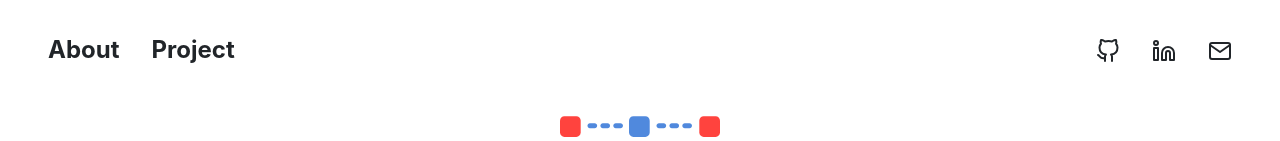
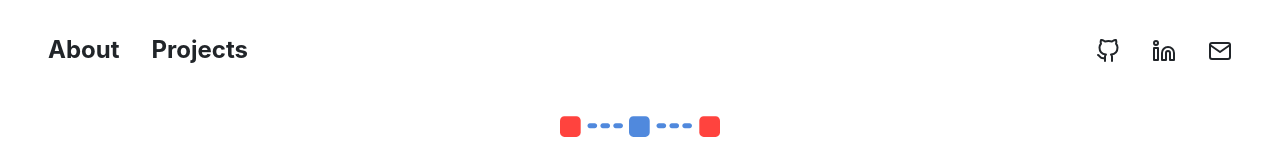
Before and after one commit to FarrarE/portfolio-spa, a React (Create React App) app: page / in a window 1280 px wide. Shown: the top 141 px of the page. Built offline with nearby package versions, Linux system fonts and the light colour scheme.

Commit message:
Fixed link value

```diff
--- a/src/Components/Header/index.js
+++ b/src/Components/Header/index.js
@@ -14,7 +14,7 @@
             <Link to="/about" className="nav-link">About</Link>
           </NavItem>
           <NavItem>
-            <Link to="/projects" className="nav-link">Project</Link>
+            <Link to="/projects" className="nav-link">Projects</Link>
           </NavItem>
       </Nav>
       <Nav className="social">
```
